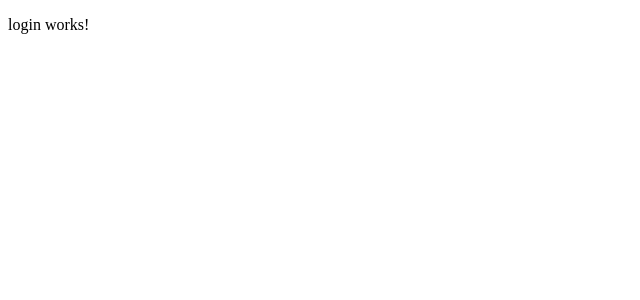
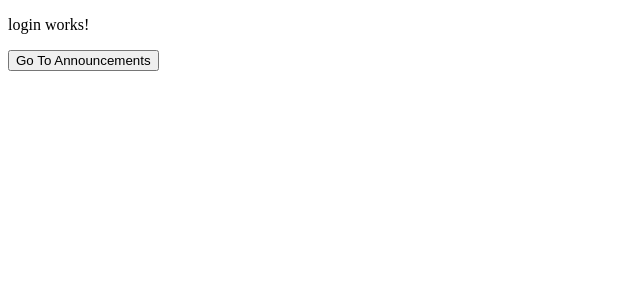
Before and after one commit to MRowan121/company-portal, an Angular app in the folder frontend/: page / in a window 1280 px wide. Shown: the top 300 px of the page, without its empty margins (0-640 px from the left). Built offline with nearby package versions, Linux system fonts and the light colour scheme.

Commit message:
Add button on login to route to announcements

```diff
--- a/frontend/src/app/login/login.component.html
+++ b/frontend/src/app/login/login.component.html
@@ -1 +1,2 @@
 <p>login works!</p>
+<button routerLink="/announcements">Go To Announcements</button>
```
